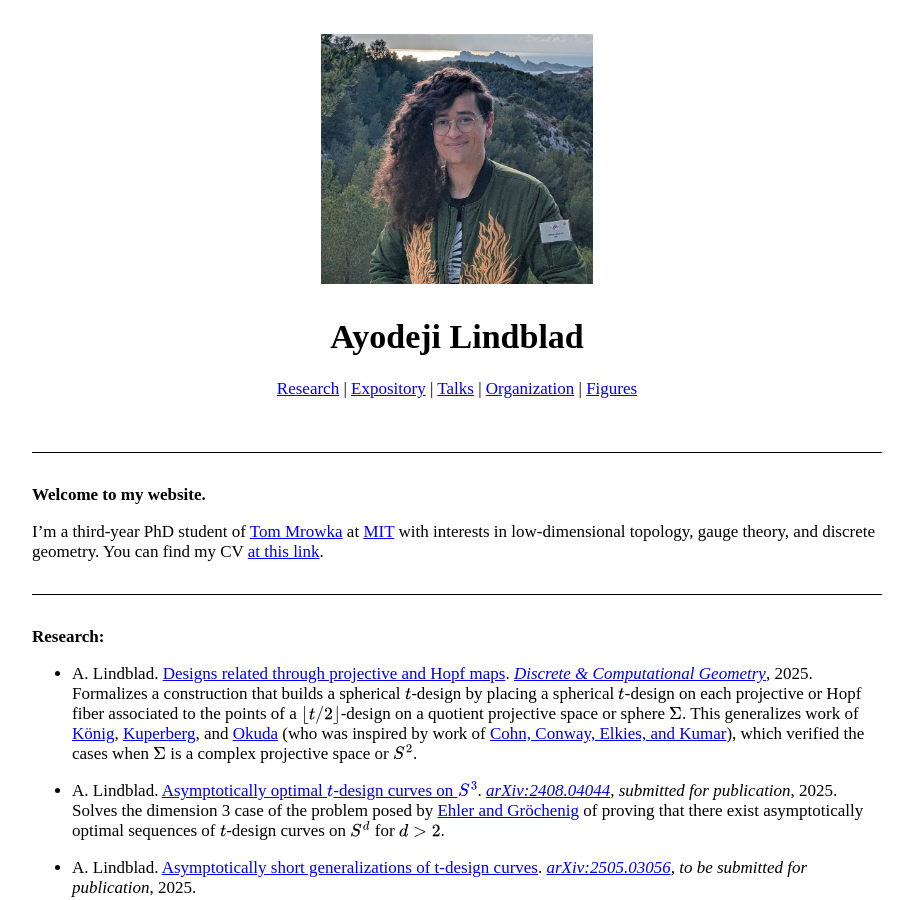
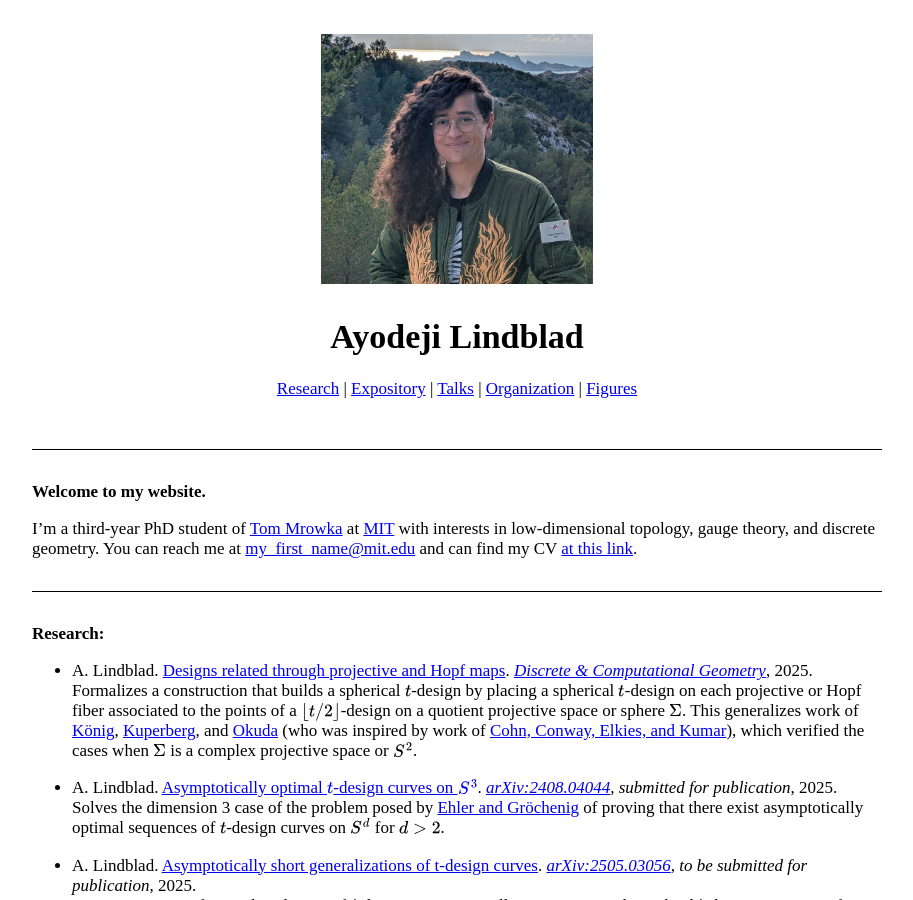
Before and after one commit to AyodejiLindblad/AyodejiLindblad.github.io, a Jekyll site: the page built from index.md, in a window 1280 px wide and 900 px high. Shown: the whole window, without its empty margins (183-1096 px from the left). Built offline with Jekyll 4.4.1, drawn with Linux system fonts in a browser that asks for light colours; some web fonts are replaced.

Commit message:
Added email

```diff
--- a/index.md
+++ b/index.md
@@ -21,13 +21,13 @@ layout: default
   <a href="#figures">Figures</a>
 </p>
 
-<span style="display:block; height:0.25em;"></span>
+<span style="display:block; height:0.1em;"></span>
 
 ---
 
 **Welcome to my website.**
 
-I'm a third-year PhD student of [Tom Mrowka](https://math.mit.edu/~mrowka/) at [MIT](https://math.mit.edu/directory/profile.html?pid=2594) with interests in low-dimensional topology, gauge theory, and discrete geometry. You can find my CV [at this link](https://drive.google.com/file/d/1e4w3e4dgLDcC4zWQJk_w8zFAUt9QkYEA/view?usp=drive_link).
+I'm a third-year PhD student of [Tom Mrowka](https://math.mit.edu/~mrowka/) at [MIT](https://math.mit.edu/directory/profile.html?pid=2594) with interests in low-dimensional topology, gauge theory, and discrete geometry. You can reach me at [my_first_name@mit.edu](mailto:my_first_name@mit.edu) and can find my CV [at this link](https://drive.google.com/file/d/1e4w3e4dgLDcC4zWQJk_w8zFAUt9QkYEA/view?usp=drive_link).
 
 
 ---
```
